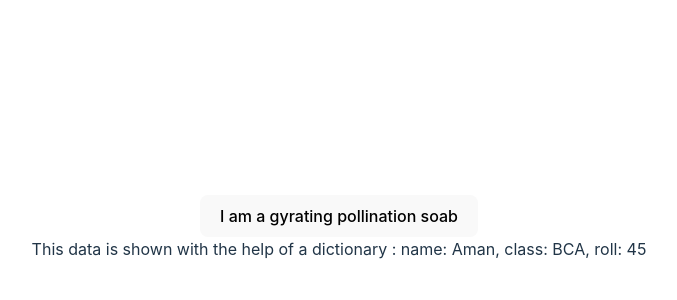
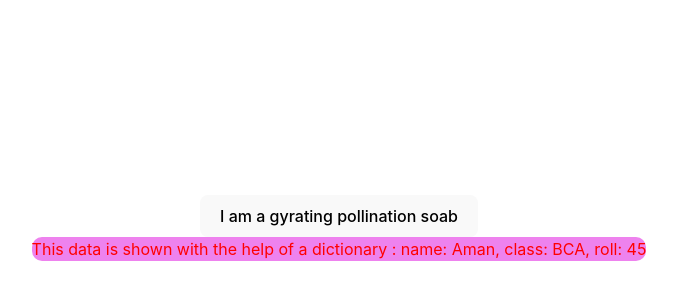
Before and after one commit to kirmola/first-react-app, a React (Vite) app: page / in a window 1280 px wide. Shown: the part 172-472 px from the top of the page, without its empty margins (301-978 px from the left). Built offline with nearby package versions, Linux system fonts and the light colour scheme.

Commit message:
tinkered with style a bit

```diff
--- a/src/components/Data.jsx
+++ b/src/components/Data.jsx
@@ -10,7 +10,7 @@ const Data = () => {
 
   return (
     <div>
-        <div className='anothertestclass'>This data is shown with the help of a dictionary : name: {user.name}, class: {user.class}, roll: {user.roll_no}</div>
+        <div className='anothertestclass' style={{color:"red", background:"violet", borderRadius:"10px"}}>This data is shown with the help of a dictionary : name: {user.name}, class: {user.class}, roll: {user.roll_no}</div>
 
     </div>
 
```
